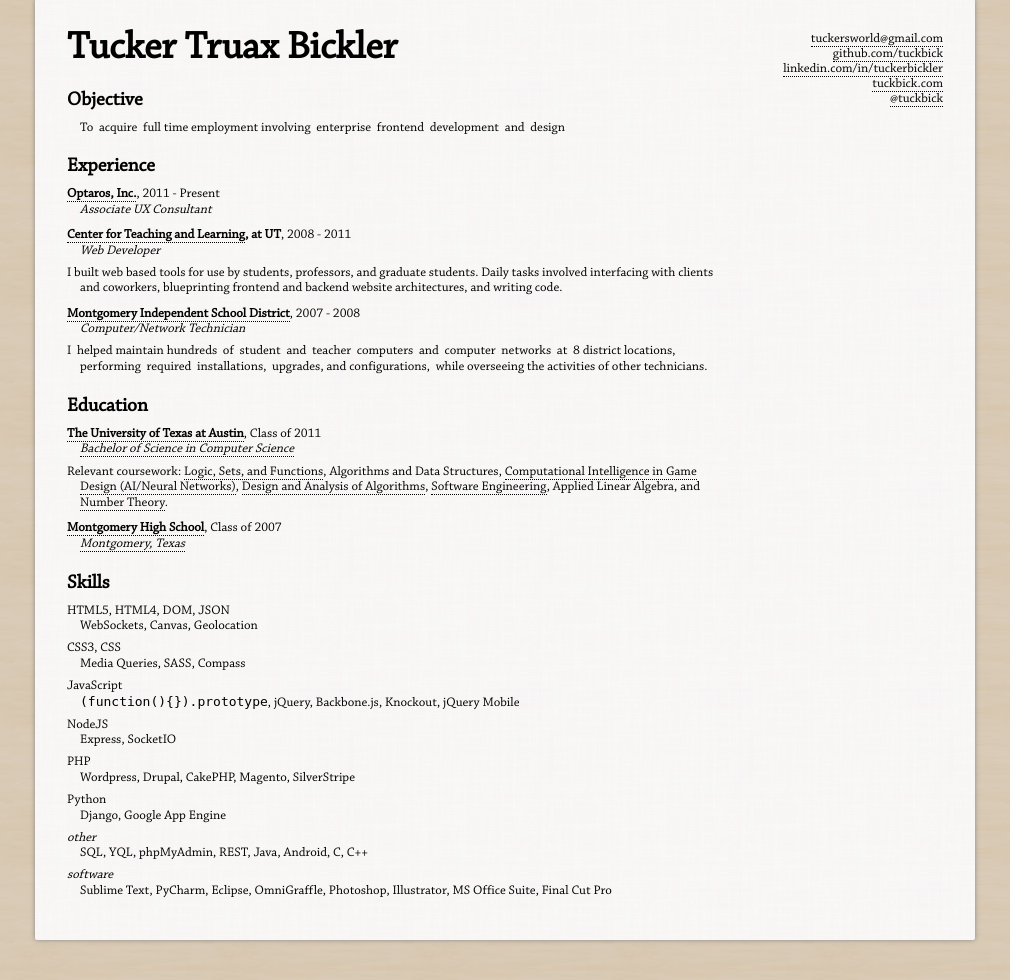
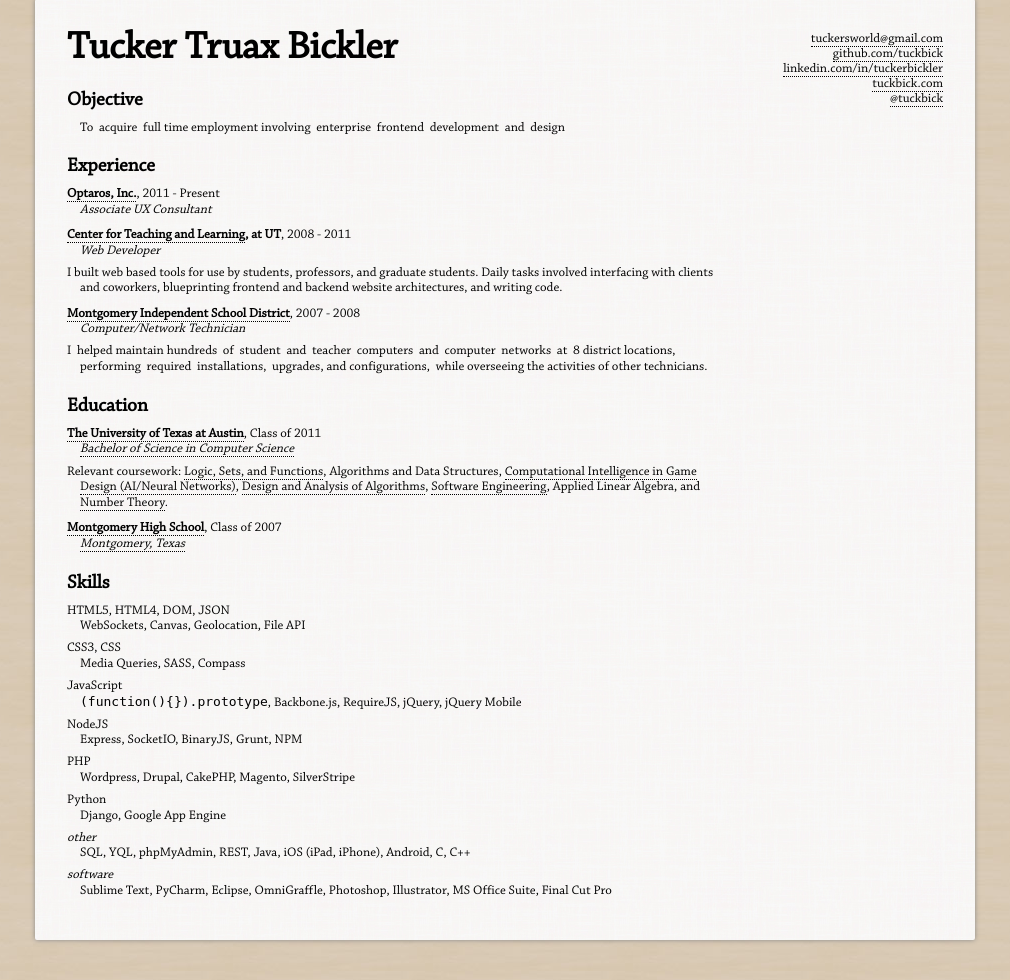
Before and after one commit to tuckbick/tuckbick.com, a CakePHP app: the page made by app/View/Pages/resume.ctp in a window 1280 px wide. Shown: the part 41-1021 px from the top of the page, without its empty margins (135-1145 px from the left). Run offline with PHP 8.4 and a stand-in for CakePHP, Linux system fonts and the light colour scheme; the template is opened without the code that fills it, so the values that code supplies are empty; some libraries are stand-ins or nearby versions; some web fonts are replaced.

Commit message:
updated resume from LinkedIn

```diff
--- a/app/View/Pages/resume.ctp
+++ b/app/View/Pages/resume.ctp
@@ -82,19 +82,19 @@ $this->end();
 				<div class="info">
 					<div class="slice">
 						<p>HTML5, HTML4, DOM, JSON </br>
-							WebSockets, Canvas, Geolocation</p>
+							WebSockets, Canvas, Geolocation, File API</p>
 						<p>CSS3, CSS </br>
 							Media Queries, SASS, Compass</p>
 						<p>JavaScript </br>
-							<code>(function(){}).prototype</code>, jQuery, Backbone.js, Knockout, jQuery Mobile</p>
+							<code>(function(){}).prototype</code>, Backbone.js, RequireJS, jQuery, jQuery Mobile</p>
 						<p>NodeJS </br>
-							Express, SocketIO</p>
+							Express, SocketIO, BinaryJS, Grunt, NPM</p>
 						<p>PHP </br>
 							Wordpress, Drupal, CakePHP, Magento, SilverStripe</p>
 						<p>Python </br>
 							Django, Google App Engine</p>
 						<p><em>other</em></br>
-							SQL, YQL, phpMyAdmin, REST, Java, Android, C, C++</p>
+							SQL, YQL, phpMyAdmin, REST, Java, iOS (iPad, iPhone), Android, C, C++</p>
 						<p><em>software</em></br>
 							Sublime Text, PyCharm, Eclipse, OmniGraffle, Photoshop, Illustrator, MS Office Suite, Final Cut Pro</p>
 					</div>
```
